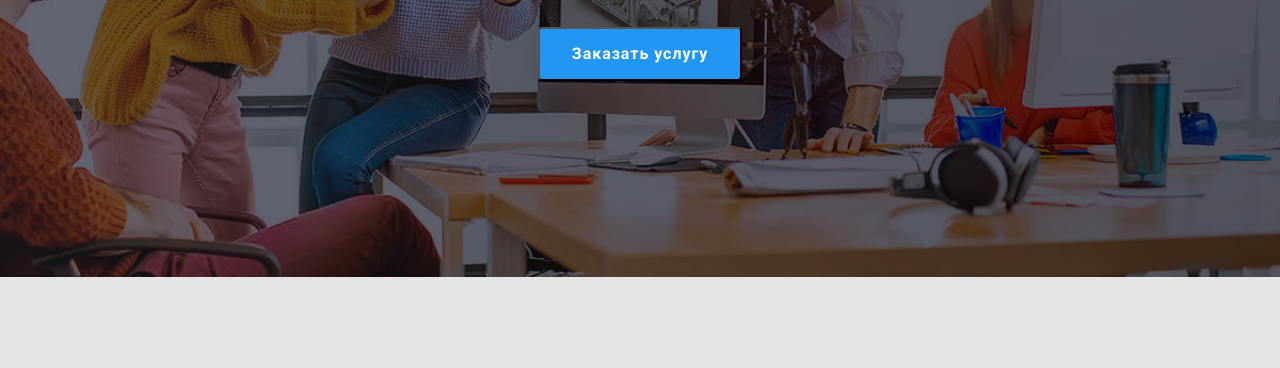
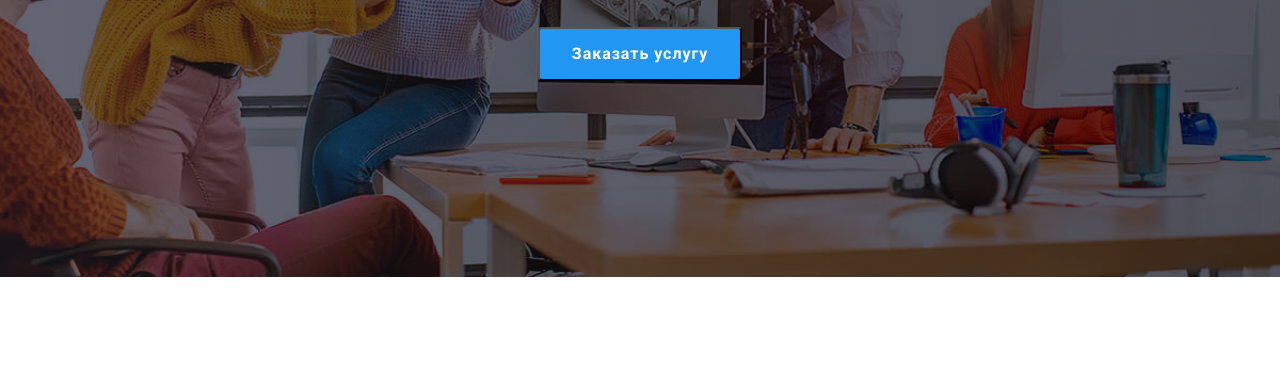
Before and after one commit to ViktoriiaBond/goit-markup-hw-04, a plain HTML site: page index.html in a window 1280 px wide. Shown: the part 403-771 px from the top of the page. Drawn offline with nearby package versions, Linux system fonts and the light colour scheme.

Commit message:
bg-color-white

```diff
--- a/css/styles.css
+++ b/css/styles.css
@@ -23,7 +23,7 @@
   --hero-color: #ffffff;
   --contacts-color: rgba(255, 255, 255, 0.6);
   --secondary-background-color: #f5f4fa;
-  --main-background-color: #e5e5e5;
+  --main-background-color: #ffffff;
   --footer-background-color: #2f303a;
   --header-background-color: #ffffff;
   --h-fonts: "Roboto", sans-serif;
```
